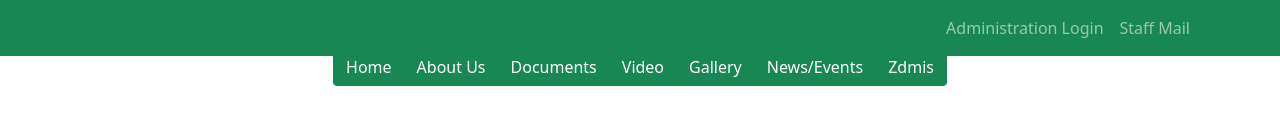
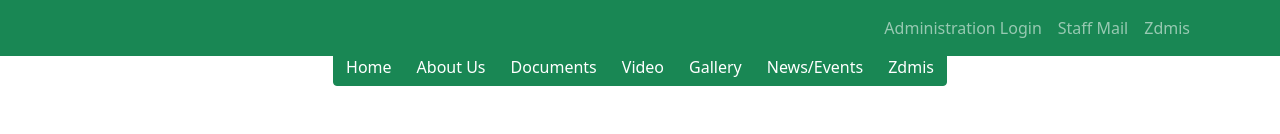
Before and after one commit to yahmudymaujanja/disaster, a plain HTML site: page index.html in a window 1280 px wide. Shown: the top 134 px of the page. Drawn offline with nearby package versions, Linux system fonts and the light colour scheme.

Commit message:
Update index.html

```diff
--- a/index.html
+++ b/index.html
@@ -30,6 +30,11 @@
                 <li class="nav-item">
                     <a href="#" class="nav-link">
                        Staff Mail
+                    </a>
+                </li>
+                <li class="nav-item">
+                    <a href="#" class="nav-link">
+                       Zdmis
                     </a>
                 </li>
             </ul>
```
